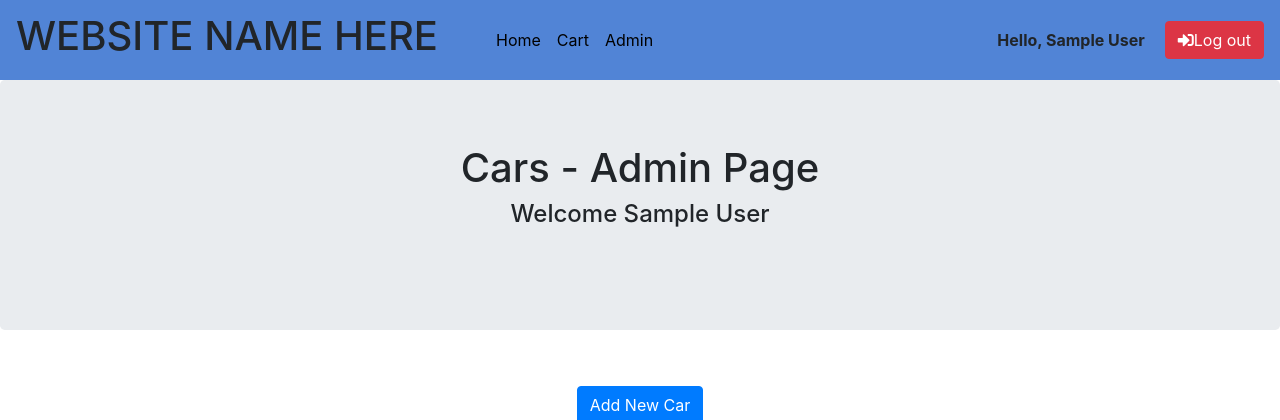
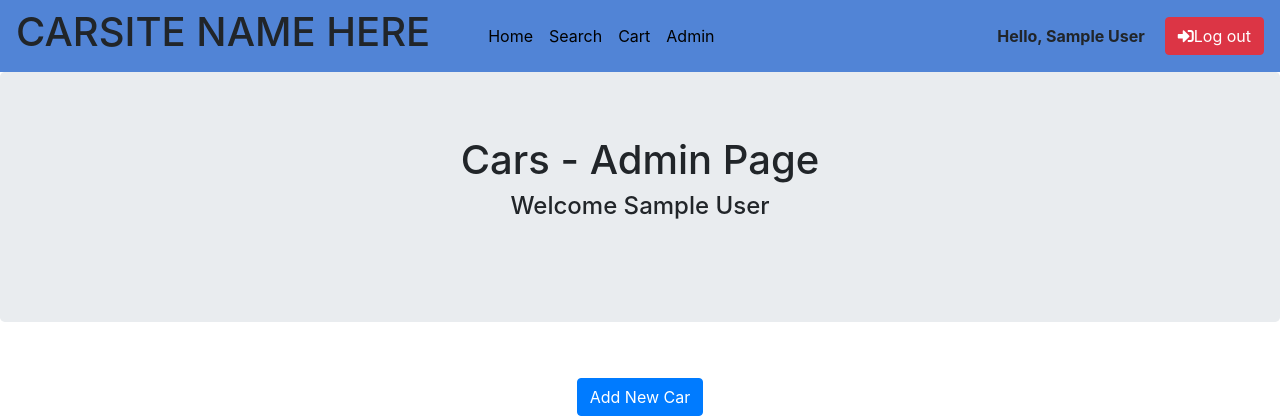
Before and after one commit to jabernall24/CST-336-Group-Project, a PHP site: page /admin.php in a window 1280 px wide. Shown: the top 420 px of the page. Run offline with PHP 8.4, Linux system fonts and the light colour scheme; the visitor is signed in with stand-in values (Sample User, id 1); data that the repository does not hold is empty; some libraries are stand-ins or nearby versions.

Commit message:
consistency changes

```diff
--- a/admin.php
+++ b/admin.php
@@ -124,12 +124,15 @@
     </head>
     <body>
                 <nav class="navbar navbar-expand-lg">
-            <h1 id="websiteName">WEBSITE NAME HERE</h1>
+            <h1 id="websiteName">CARSITE NAME HERE</h1>
 
             <div class="collapse navbar-collapse" id="navbarSupportedContent">
                 <ul class="navbar-nav mr-auto">
                     <li class="nav-item">
                         <a class="nav-link" href="index.php">Home</a>
+                    </li>
+                    <li class="nav-item">
+                        <a class="nav-link" href="search.php">Search</a>
                     </li>
                     <?=isAdmin()?>
                 </ul>
--- a/cart.php
+++ b/cart.php
@@ -70,7 +70,7 @@
     </head>
     <body>
         <nav class="navbar navbar-expand-lg">
-            <h1 id="websiteName">WEBSITE NAME HERE</h1>
+            <h1 id="websiteName">CARSITE NAME HERE</h1>
 
             <div class="collapse navbar-collapse" id="navbarSupportedContent">
                 <ul class="navbar-nav mr-auto">
@@ -97,7 +97,7 @@
                 <th>Total: </th>
                 <th></th>
                 <th></th>
-                <th id = "tot"> $<?=total()?> </th>
+                <th> <span id = "tot">$<?=total()?> </span></th>
             </tr>
         </table>
     </body>
--- a/css/admin.css
+++ b/css/admin.css
@@ -1,6 +1,5 @@
 .navbar-expand-lg {
     width: 100%;
-    height: 10vh;
     background-color: #5184d6;
 }
 
--- a/css/cart.css
+++ b/css/cart.css
@@ -56,3 +56,7 @@ tr:nth-child(even) {
     margin-top: 10px;
     margin-right: 10px;
 }
+#tot{
+    float:right;
+    padding-right: 10px;
+}
--- a/css/login.css
+++ b/css/login.css
@@ -36,7 +36,6 @@ form {
 
 .navbar-expand-lg {
     width: 100%;
-    height: 10vh;
     background-color: #5184d6;
 }
 
--- a/css/searchStyles.css
+++ b/css/searchStyles.css
@@ -28,3 +28,9 @@ div,#title{
     float: right;
     margin-right: 25px;
 }
+#usersName {
+    padding-right: 20px;
+}
+#websiteName {
+    padding-right: 40px;
+}
--- a/index.php
+++ b/index.php
@@ -21,7 +21,7 @@
 
     <body>
         <nav class="navbar navbar-expand-lg">
-            <h1 id="websiteName">WEBSITE NAME HERE</h1>
+            <h1 id="websiteName">CARSITE NAME HERE</h1>
 
             <div class="collapse navbar-collapse" id="navbarSupportedContent">
                 <ul class="navbar-nav mr-auto">
--- a/login.php
+++ b/login.php
@@ -20,12 +20,15 @@
 
     <body>
         <nav class="navbar navbar-expand-lg">
-            <h1 id="websiteName">WEBSITE NAME HERE</h1>
+            <h1 id="websiteName">CARSITE NAME HERE</h1>
 
             <div class="collapse navbar-collapse" id="navbarSupportedContent">
                 <ul class="navbar-nav mr-auto">
                     <li class="nav-item">
                         <a class="nav-link" href="index.php">Home</a>
+                    </li>
+                    <li class="nav-item">
+                        <a class="nav-link" href="search.php">Search</a>
                     </li>
                 </ul>
             </div>
--- a/search.php
+++ b/search.php
@@ -97,6 +97,9 @@
                     <li class="nav-item">
                         <a class="nav-link" href="index.php">Home</a>
                     </li>
+                    <li class="nav-item">
+                        <a class="nav-link" href="search.php">Search</a>
+                    </li>
                     <?=isAdmin()?>
                 </ul>
             </div>
```
